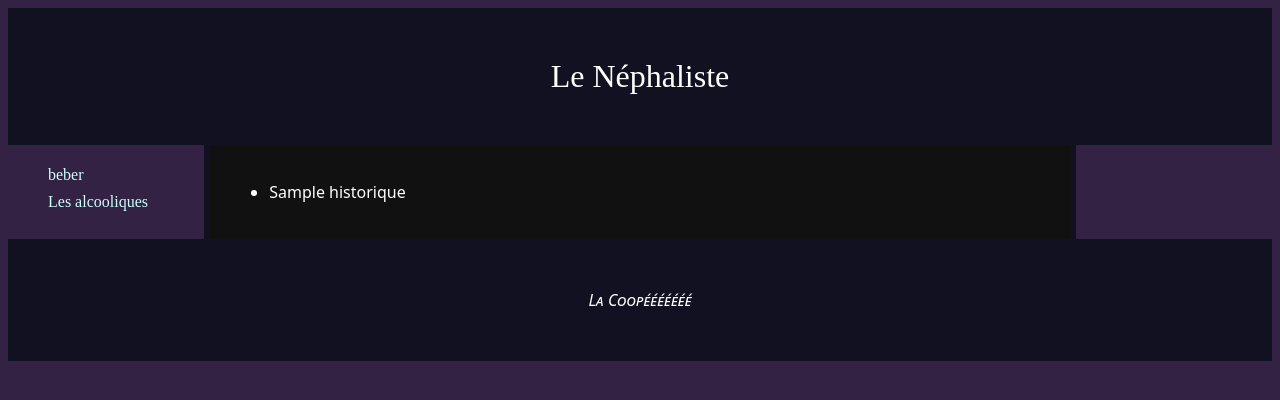
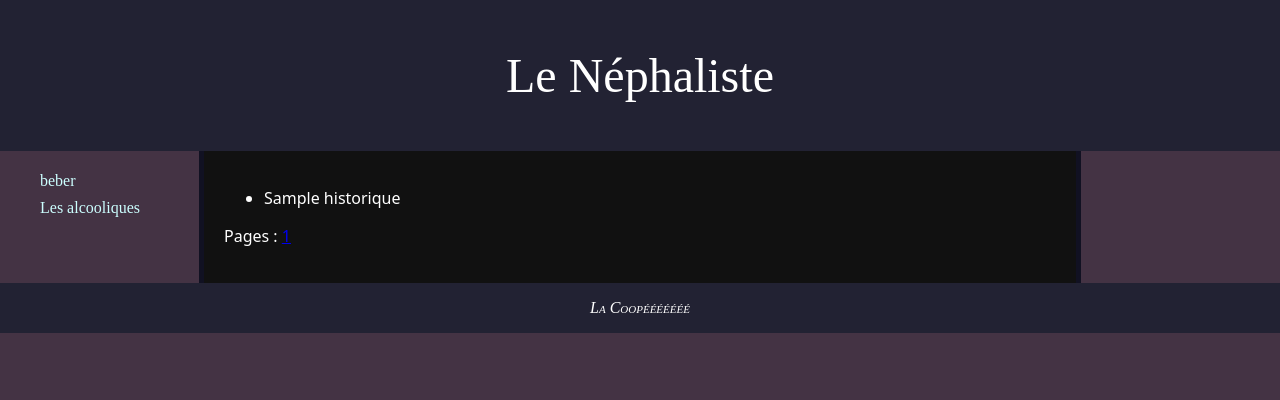
Before and after one commit to brunal/Nephaliste, a Django app: template templates/compte/historique.html in a window 1280 px wide. Shown: the top 400 px of the page. Run offline with Django 3.2, Linux system fonts and the light colour scheme; the template is opened without the code that fills it: most values are stand-ins (such as "Sample title", 1, 10 or a date in 2020).

Commit message:
Some design, using new apps

```diff
--- a/static/style.css
+++ b/static/style.css
@@ -1,16 +1,17 @@
 body {
         color: white;
-        background-color: #324;
+        background-color: #434;
         font-family: sans;
+        margin: 0;
 }
 
 #header {
-        padding: 50px;
+        padding: 1em;
         margin: 0;
-        font-size: 2em;
+        font-size: 3em;
         text-align: center;
         font-family: serif;
-        background-color: #112;
+        background-color: #223;
 }
 
 #sidebar {
@@ -41,7 +42,6 @@ body {
 }
 
 #content {
-        float: clear;
         width: 65%;
         margin: 0 auto;
         padding: 20px;
@@ -52,9 +52,10 @@ body {
 
 #footer {
         margin: 0 auto;
-        padding: 50px 0;
+        padding: 1em 0;
         text-align: center;
         font-variant: small-caps;
         font-style: italic;
-        background-color: #112;
+        background-color: #223;
+        font-family: serif;
 }
--- a/templates/compte/historique.html
+++ b/templates/compte/historique.html
@@ -9,4 +9,11 @@
 {% endfor %}
 </ul>
 
+<p>
+Pages :
+{% for p in pages %}
+ <a href="{{ p }}">{{ p }}</a>
+{% endfor %}
+</p>
+
 {% endblock %}
```
Also changed, not shown: Nephaliste/compte/models.py (+5 -2 lines), Nephaliste/compte/urls.py (+10 -5 lines), Nephaliste/compte/views.py (+5 -3 lines), Nephaliste/settings.py (+10 -0 lines).
